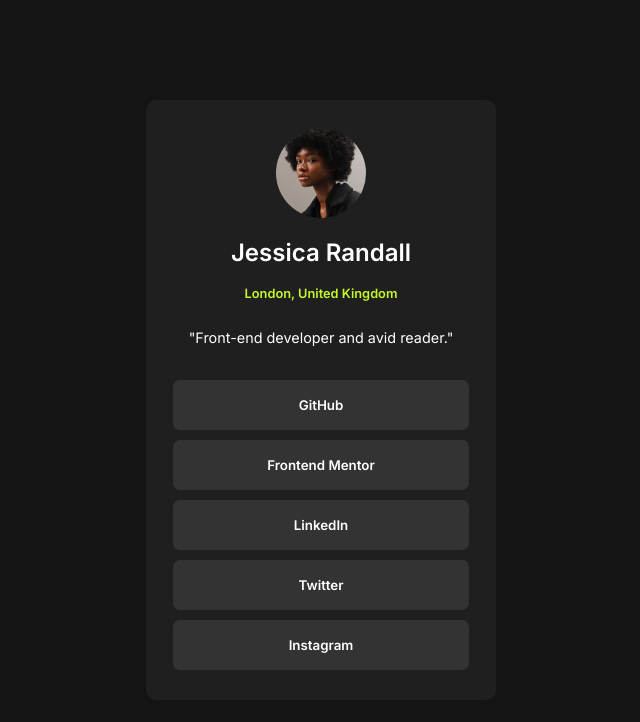
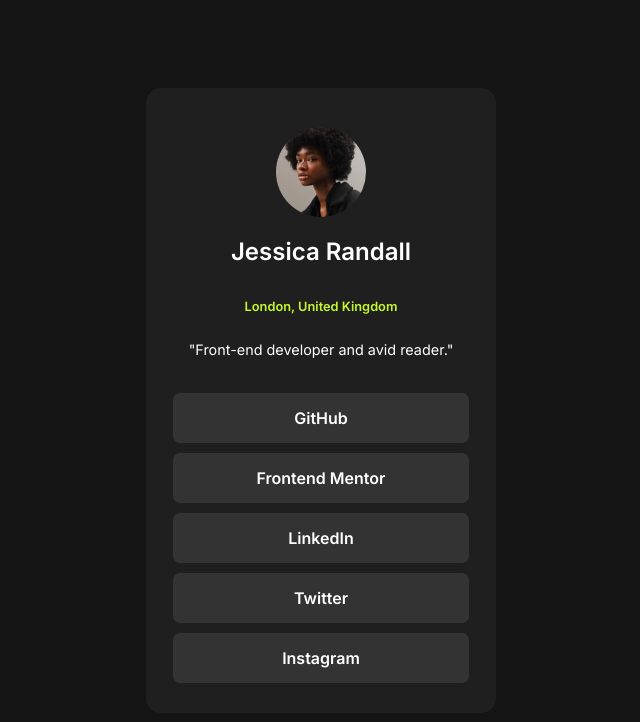
Before and after one commit to osmond20/Social-Links-Profile, a plain HTML site: page index.html in a window 1280 px wide. Shown: the whole page, without its empty margins (319-959 px from the left). Drawn offline with Linux system fonts and the light colour scheme.

Commit message:
Adjusted Index & Styles

```diff
--- a/index.html
+++ b/index.html
@@ -17,40 +17,37 @@
 
   <main>
     <div class="container">
-      <article class="container_profile">
-        <div class="profile_pic">
-           <img class="pic" src="assets/images/avatar-jessica.jpeg" alt="Profile Pic of Jessica">
-        </div>
-        <div class="profile_details">
-          <h2>Jessica Randall</h2>
-          <p>London, United Kingdom</p>
-        </div>
-        <div class="profile_info">
-          <p>
-            "Front-end developer and avid reader."
-          </p>
-        </div>
-      </article>
+      <!--Profile pic-->
+      <img class="pic" src="assets/images/avatar-jessica.jpeg" alt="Profile Pic of Jessica">
 
-      <article class="container_links">
-        <div class="link_child">
+      <!--Profile Name and Location-->
+      <h2 class="profile_name">Jessica Randall</h2>
+      <p class="location">London, United Kingdom</p>
+
+      <!--About section-->
+      <p class="about">
+        "Front-end developer and avid reader."
+      </p>
+
+      <!--Links-->
+      <div class="link_child">
             <a href="https://github.com/" class="link" target="_blank">
-              <button>GitHub</button>
+              GitHub
             </a>
             <a href="https://www.frontendmentor.io/" class="link" target="_blank">
-              <button>Frontend Mentor</button>
+              Frontend Mentor
             </a>
             <a href="https://www.linkedin.com/" class="link" target="_blank">
-              <button>LinkedIn</button>
+              LinkedIn
             </a>
             <a href="https://x.com" class="link" target="_blank">
-              <button>Twitter</button>
+             Twitter
             </a>
             <a href="https://www.instagram.com" class="link" target="_blank">
-              <button>Instagram</button>
+              Instagram
             </a>
         </div>
-      </article>
+        <!--End of content-->
     </div>
   </main>
 </body>
--- a/style.css
+++ b/style.css
@@ -19,68 +19,42 @@
 /*Parent container layout*/
 .container{
     /*350px*/
-    height: 525px;
+    height: 545px;
     /*300px*/
     width: 300px;
     background-color: hsl(0, 0%, 12%);
     display: flex;
     flex-direction: column;
     align-items: center;
-    border-radius: 10px;
+    border-radius: 15px;
+    justify-content: flex-end;
 
     @media(width >= 40rem){
-        height: 600px;
+        height: 625px;
         width: 350px;
     }
 }
 
-/*Profile details layout*/
-.container_profile{
-    display: flex;
-    flex-direction: column;
-    align-items: center;
-    justify-content: flex-end;
-
-    width: 100%;
-    height: 310px;
-}
-
-/*Links layout*/
-.container_links{
-    display: flex;
-    flex-direction: column;
-    align-items: center;
-
-    width: 100%;
-    height: 340px;
-}
-
-/*Container Profile element*/
-.profile_pic{
-    display: flex;
-    flex-direction: column;
-    align-items: center;
-}
-
-.profile_pic > .pic{
+ .pic{
     height: 90px;
     border-radius:80px;
-}
+ }
 
-.profile_details > h2{
+.profile_name{
     font-size: clamp(1.15rem, 4vw, 1.5rem);
     text-align: center;
     font-weight: 600;
 }
 
-.profile_details > p{
+.location{
     text-align: center;
     font-size: 0.8rem;
     font-weight: 600;
     color: hsl(75, 94%, 57%);
 }
 
-.profile_info > p{
+
+.about{
     font-size: clamp(0.75rem, 2vw, 0.9rem);
     font-weight: 400;
 }
@@ -88,23 +62,21 @@
 
 /*Container links element*/
 .link_child{
-    gap: 10px 0px;
     width: 100%;
     padding: 20px 25px;
     text-align: center;
+    font-size: clamp(0.90rem,2vw, 1rem);
 
     @media (width >= 40rem){
        padding: 20px 27px;
     }
 }
 
-.link_child > a{
-     text-decoration: none;
-}
-
-.link_child > a > button{
+/*Links*/
+.link{
  display:block;
  background-color: hsl(0, 0%, 20%);
+ padding-top: 10px;
  margin-bottom: 10px;
  width: 100%;
  height: 40px;
@@ -120,17 +92,18 @@
     height: 50px;
     border-radius: 7px;
     border: none;
+    padding-top: 15px;
  }
 }
 
 /*focus states on links*/
-.link_child > .link:focus-visible{
+.link:focus-visible{
     outline: 1px solid white;
     outline-offset: .25rem;
 }
 
 /*hover states on buttons*/
-.link_child > .link > button:hover{
+.link:hover{
     cursor: pointer;
     background-color: hsl(75, 94%, 57%);
     color: hsl(0, 0%, 8%);
```
